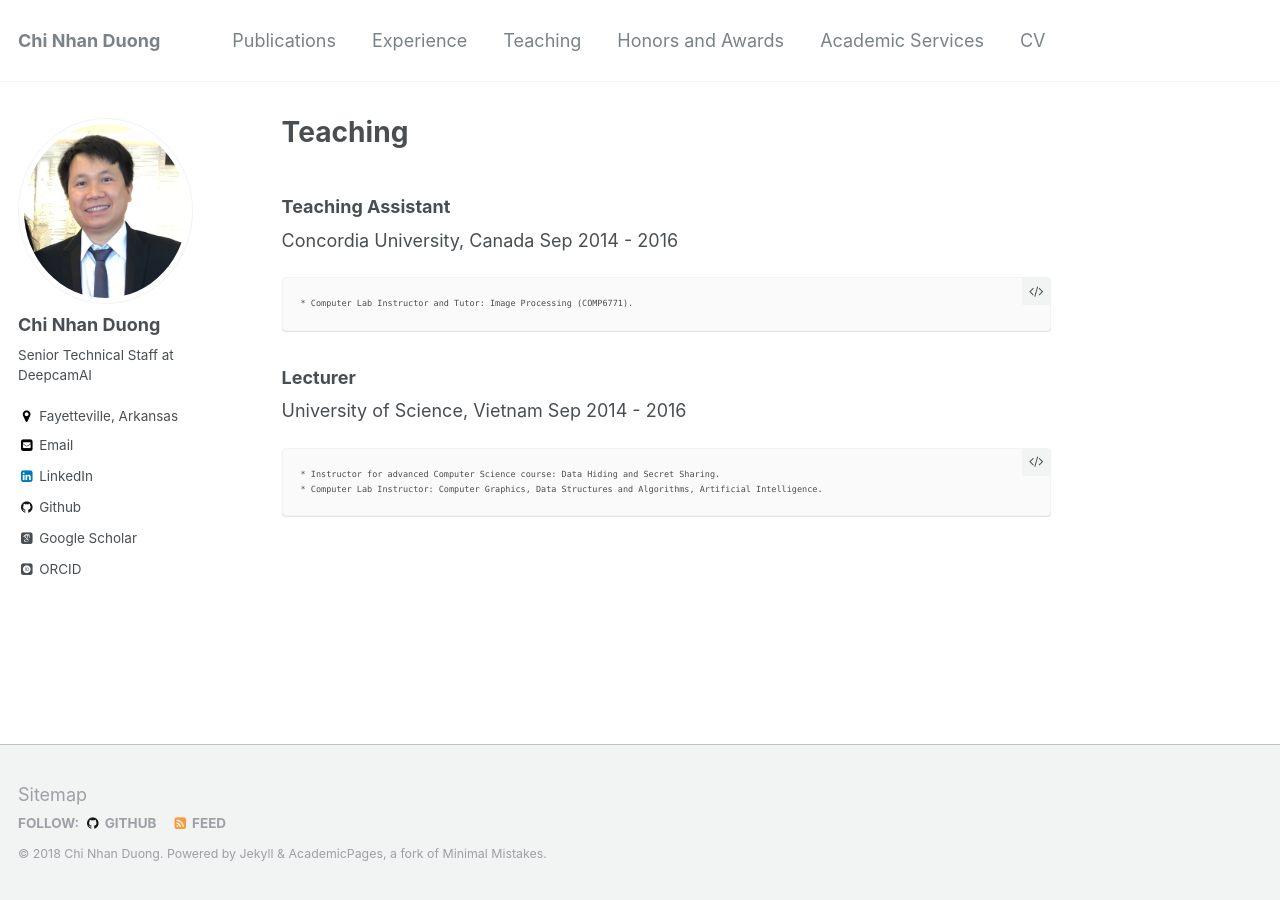
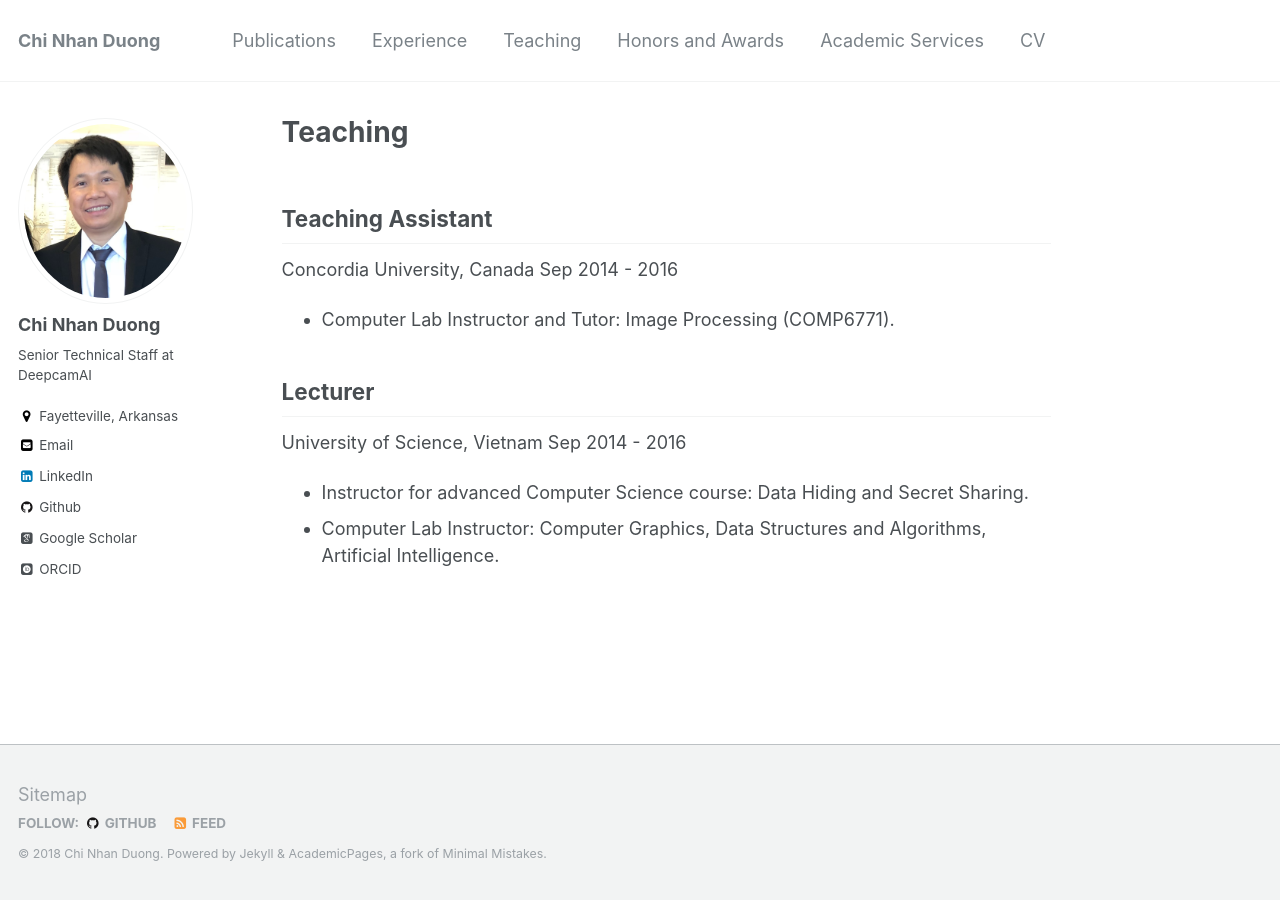
Before and after one commit to dcnhan/dcnhan.github.io, a Jekyll site: the page built from _pages/teaching_new.md, in a window 1280 px wide. Built offline with Jekyll 4.4.1, drawn with Linux system fonts in a browser that asks for light colours; some web fonts are replaced.

```diff
--- a/_pages/teaching_new.md
+++ b/_pages/teaching_new.md
@@ -4,13 +4,11 @@ permalink: /teaching_new/
 author_profile: true
 ---
 
-### Teaching Assistant
-   Concordia University, Canada    Sep 2014 - 2016
+## Teaching Assistant
+  Concordia University, Canada    Sep 2014 - 2016
+  * Computer Lab Instructor and Tutor: Image Processing (COMP6771).
 
-    * Computer Lab Instructor and Tutor: Image Processing (COMP6771).
-
-### Lecturer
-   University of Science, Vietnam   Sep 2014 - 2016
-
-    * Instructor for advanced Computer Science course: Data Hiding and Secret Sharing.
-    * Computer Lab Instructor: Computer Graphics, Data Structures and Algorithms, Artificial Intelligence.
+## Lecturer
+  University of Science, Vietnam   Sep 2014 - 2016
+  * Instructor for advanced Computer Science course: Data Hiding and Secret Sharing.
+  * Computer Lab Instructor: Computer Graphics, Data Structures and Algorithms, Artificial Intelligence.
```
